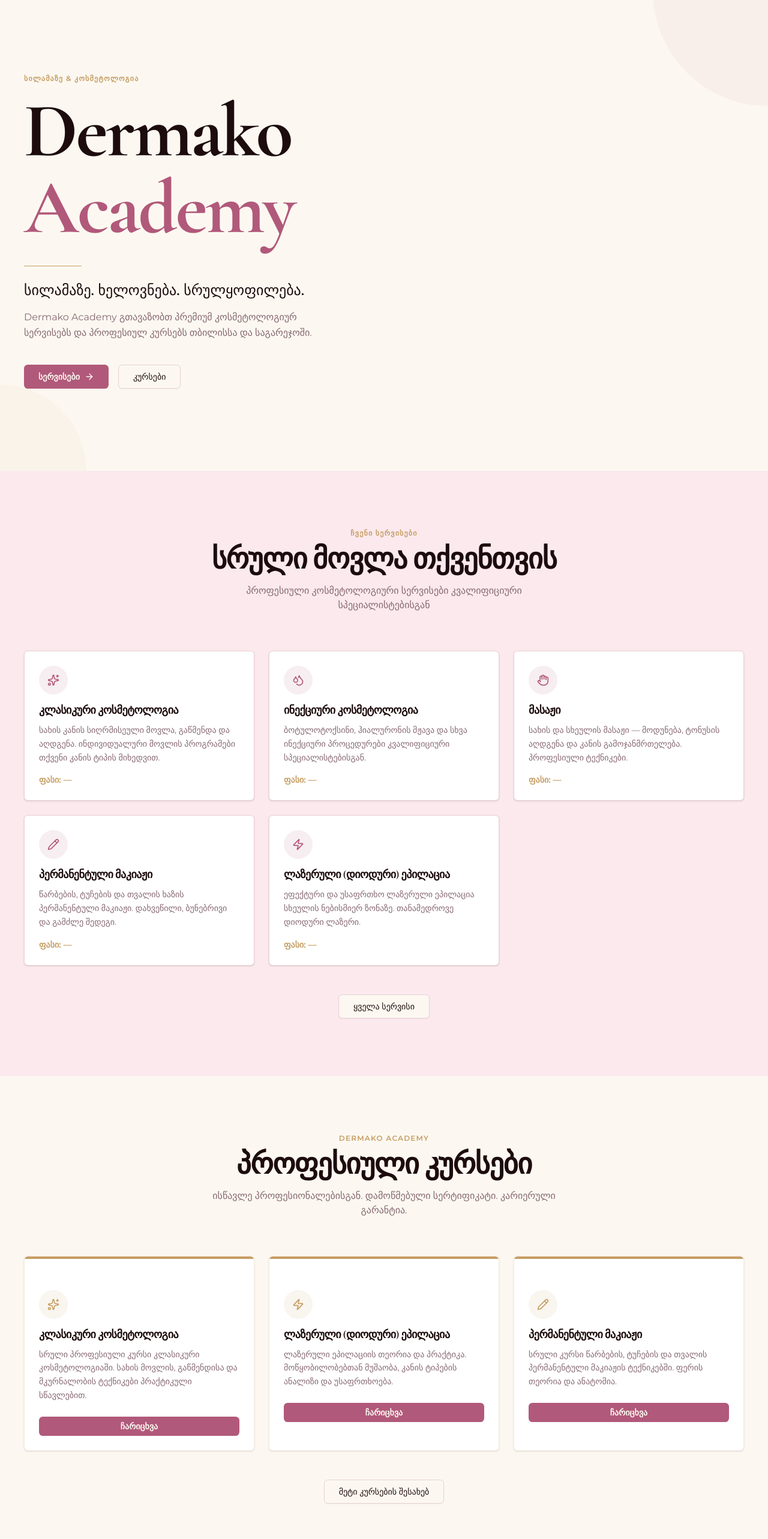
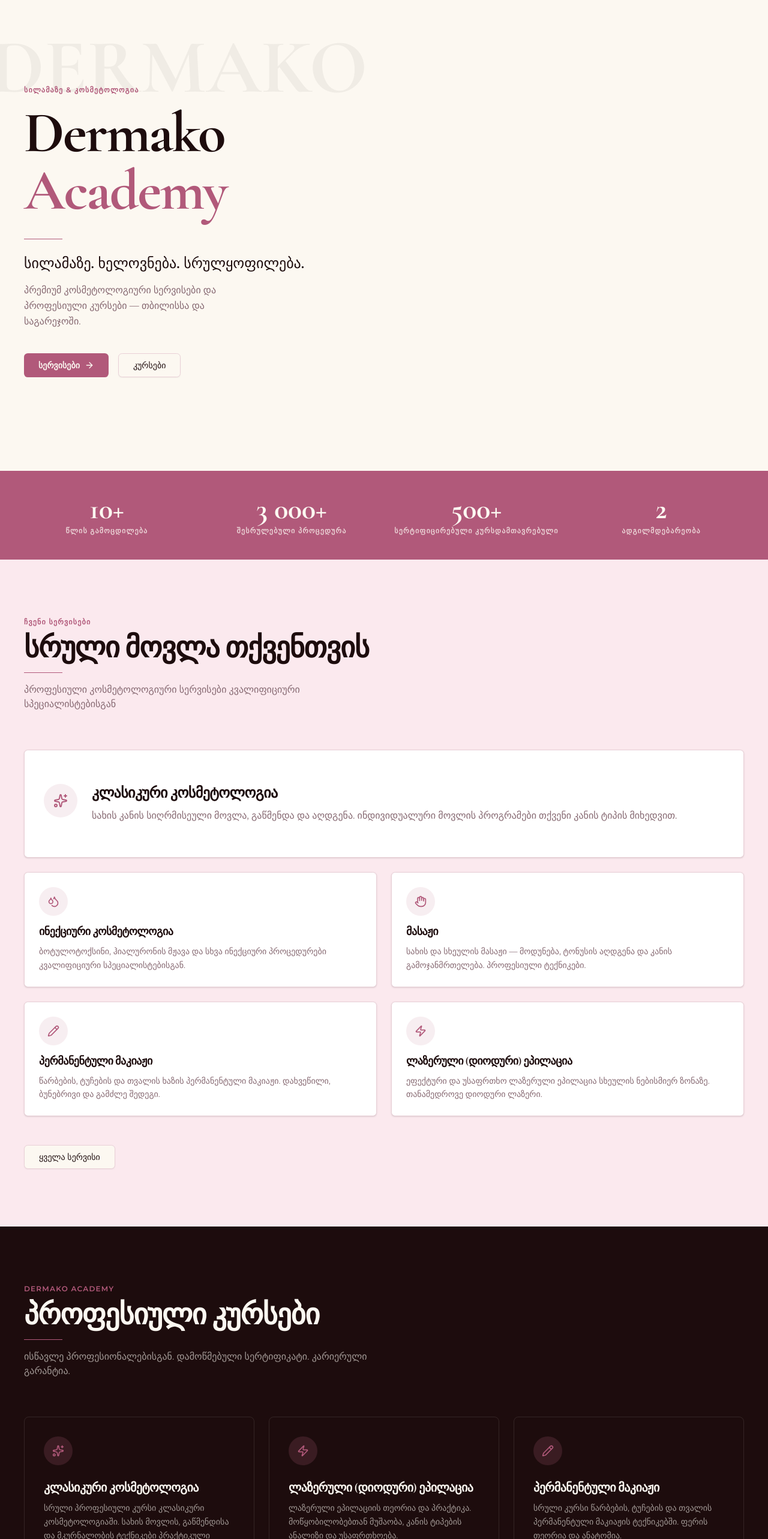
Before and after one commit to nati-nati13/silamaze, a Next.js app: page / in a window 1280 px wide. Shown: the part 80-2646 px from the top of the page at 60% size. Built offline with nearby package versions, Linux system fonts and the light colour scheme; no server answers.

Commit message:
update contact page maps and header icon

```diff
--- a/src/features/marketing/components/contact-section.tsx
+++ b/src/features/marketing/components/contact-section.tsx
@@ -3,39 +3,27 @@
 
 import { Button } from '@/shared/components/ui/button';
 import { FACEBOOK_URL, LOCATIONS } from '@/shared/const/contacts.const';
+
 import { LocationMaps } from './location-maps';
 
 export const ContactSection = () => {
   return (
     <section className="py-24 bg-foreground text-background">
       <div className="mx-auto max-w-7xl px-6 sm:px-10">
-        <header className="mb-16 text-center">
-          <p className="text-xs font-semibold tracking-widest uppercase text-secondary">
+        <div className="grid grid-cols-1 gap-16 lg:grid-cols-2">
+          <div>
+            <p className="text-xs font-semibold tracking-widest uppercase text-primary">
               მოგვინახულეთ
             </p>
             <h2 className="mt-3 font-heading text-4xl font-bold text-background sm:text-5xl">
               ჩვენი მისამართები
             </h2>
-        </header>
+            <div className="mt-4 h-px w-16 bg-primary" aria-hidden="true" />
+            <p className="mt-6 text-base leading-relaxed text-background/60 max-w-sm">
+              ორ ქალაქში გთავაზობთ იდენტურ პრემიუმ სერვისს. დაჯავშნეთ ვიზიტი ახლავე.
+            </p>
 
-        <div className="grid grid-cols-1 gap-6 sm:grid-cols-2 max-w-2xl mx-auto">
-          {LOCATIONS.map((loc) => (
-            <div
-              key={loc.city}
-              className="rounded-lg border border-background/10 p-8 text-center"
-            >
-              <MapPin className="mx-auto size-8 text-primary mb-4" aria-hidden="true" />
-              <p className="font-heading text-xl font-bold text-background">{loc.city}</p>
-              <p className="mt-2 text-sm text-background/70">{loc.address}</p>
-            </div>
-          ))}
-        </div>
-
-        <div className="mt-10">
-          <LocationMaps />
-        </div>
-
-        <div className="mt-12 flex flex-col items-center gap-4">
+            <div className="mt-8 flex flex-col items-start gap-4">
               <Link
                 href={FACEBOOK_URL}
                 target="_blank"
@@ -43,13 +31,37 @@
                 className="inline-flex items-center gap-2 text-sm font-semibold text-background/80 transition-colors hover:text-primary"
               >
                 <Facebook className="size-5" aria-hidden="true" />
-            გამოგვიგზავნეთ შეტყობინება Facebook-ზე
+                Facebook-ზე შეტყობინება
               </Link>
               <Button asChild>
                 <Link href="/kontakti">სრული კონტაქტი</Link>
               </Button>
             </div>
           </div>
+
+          <div className="flex flex-col gap-4">
+            {LOCATIONS.map((loc) => (
+              <div
+                key={loc.city}
+                className="flex items-start gap-4 rounded-lg border border-background/10 p-6 transition-colors duration-300 hover:border-primary/40"
+              >
+                <MapPin
+                  className="mt-0.5 size-5 shrink-0 text-primary"
+                  aria-hidden="true"
+                />
+                <div>
+                  <p className="font-heading text-xl font-bold text-background">{loc.city}</p>
+                  <p className="mt-1 text-sm text-background/60">{loc.address}</p>
+                </div>
+              </div>
+            ))}
+          </div>
+        </div>
+
+        <div className="mt-12">
+          <LocationMaps />
+        </div>
+      </div>
     </section>
   );
 };
--- a/src/features/marketing/components/courses-section.tsx
+++ b/src/features/marketing/components/courses-section.tsx
@@ -4,7 +4,6 @@
 import { EnrollButton } from '@/features/enrollment/components/enroll-button';
 
 import { Button } from '@/shared/components/ui/button';
-import { Card, CardContent, CardHeader } from '@/shared/components/ui/card';
 import { COURSES, type Course } from '@/shared/const/courses.const';
 
 const ICON_MAP: Record<Course['icon'], LucideIcon> = {
@@ -15,16 +14,17 @@
 
 export const CoursesSection = () => {
   return (
-    <section className="py-24 bg-background">
+    <section className="py-24 bg-foreground">
       <div className="mx-auto max-w-7xl px-6 sm:px-10">
-        <header className="mb-16 text-center">
-          <p className="text-xs font-semibold tracking-widest uppercase text-secondary">
+        <header className="mb-16">
+          <p className="text-xs font-semibold tracking-widest uppercase text-primary">
             Dermako Academy
           </p>
-          <h2 className="mt-3 font-heading text-4xl font-bold text-foreground sm:text-5xl">
+          <h2 className="mt-3 font-heading text-4xl font-bold text-background sm:text-5xl">
             პროფესიული კურსები
           </h2>
-          <p className="mt-4 text-base text-muted-foreground max-w-xl mx-auto">
+          <div className="mt-4 h-px w-16 bg-primary" aria-hidden="true" />
+          <p className="mt-4 text-base text-background/60 max-w-xl">
             ისწავლე პროფესიონალებისგან. დამოწმებული სერტიფიკატი. კარიერული გარანტია.
           </p>
         </header>
@@ -33,37 +33,36 @@
           {COURSES.map((course) => {
             const Icon = ICON_MAP[course.icon];
             return (
-              <Card
+              <div
                 key={course.id}
-                className="group relative gap-0 overflow-hidden border-secondary/20 transition-shadow duration-300 hover:shadow-lg"
+                className="group flex flex-col gap-6 rounded-lg border border-background/10 p-8 transition-colors duration-300 hover:border-primary/50 hover:bg-background/5"
               >
-                <div
-                  className="absolute top-0 left-0 h-1 w-full bg-secondary"
-                  aria-hidden="true"
-                />
-                <CardHeader className="pt-8 pb-3">
-                  <span className="inline-flex size-12 items-center justify-center rounded-full bg-secondary/10 text-secondary">
-                    <Icon className="size-5" aria-hidden="true" />
-                  </span>
-                </CardHeader>
-                <CardContent>
-                  <h3 className="font-heading text-lg font-semibold text-foreground">
+                <span className="inline-flex size-12 items-center justify-center rounded-full bg-primary/20 text-primary">
+                  <Icon className="size-5" aria-hidden="true" />
+                </span>
+                <div>
+                  <h3 className="font-heading text-xl font-semibold text-background">
                     {course.title}
                   </h3>
-                  <p className="mt-2 text-sm leading-relaxed text-muted-foreground">
+                  <p className="mt-2 text-sm leading-relaxed text-background/60">
                     {course.description}
                   </p>
-                  <div className="mt-6">
-                    <EnrollButton courseId={course.id} courseTitle={course.title} />
-                  </div>
-                </CardContent>
-              </Card>
+                </div>
+                <div className="mt-auto">
+                  <EnrollButton courseId={course.id} courseTitle={course.title} />
+                </div>
+              </div>
             );
           })}
         </div>
 
-        <div className="mt-12 text-center">
-          <Button variant="outline" size="lg" asChild>
+        <div className="mt-12">
+          <Button
+            variant="ghost"
+            size="lg"
+            asChild
+            className="text-background/80 hover:text-background hover:bg-background/10"
+          >
             <Link href="/akademia">მეტი კურსების შესახებ</Link>
           </Button>
         </div>
--- a/src/features/marketing/components/hero-section.tsx
+++ b/src/features/marketing/components/hero-section.tsx
@@ -6,28 +6,28 @@
 export const HeroSection = () => {
   return (
     <section className="relative min-h-screen bg-background flex items-center overflow-hidden">
-      <div
-        className="absolute top-0 right-0 size-96 rounded-full bg-primary/5 translate-x-1/2 -translate-y-1/2"
+      <span
+        className="absolute -left-4 top-16 font-heading text-9xl font-bold text-foreground/5 select-none pointer-events-none leading-none"
         aria-hidden="true"
-      />
-      <div
-        className="absolute bottom-0 left-0 size-72 rounded-full bg-secondary/5 -translate-x-1/2 translate-y-1/2"
-        aria-hidden="true"
-      />
+      >
+        DERMAKO
+      </span>
 
-      <div className="relative z-10 mx-auto w-full max-w-7xl px-6 py-24 sm:px-10">
-        <p className="animate-rise text-xs font-semibold tracking-widest uppercase text-secondary">
+      <div className="relative z-10 mx-auto w-full max-w-7xl px-6 sm:px-10">
+        <div className="grid grid-cols-1 lg:grid-cols-2 items-center gap-16 py-24">
+          <div>
+            <p className="animate-rise text-xs font-semibold tracking-widest uppercase text-primary">
               სილამაზე & კოსმეტოლოგია
             </p>
 
-        <h1 className="animate-rise animate-rise-1 mt-4 font-heading text-7xl font-bold leading-none text-foreground sm:text-9xl">
+            <h1 className="animate-rise animate-rise-1 mt-4 font-heading text-7xl font-bold leading-none text-foreground sm:text-8xl">
               Dermako
               <br />
               <span className="text-primary">Academy</span>
             </h1>
 
             <div
-          className="animate-rise animate-rise-2 mt-8 h-px w-24 bg-secondary"
+              className="animate-rise animate-rise-2 mt-8 h-px w-16 bg-primary"
               aria-hidden="true"
             />
 
@@ -35,9 +35,8 @@
               სილამაზე. ხელოვნება. სრულყოფილება.
             </p>
 
-        <p className="animate-rise animate-rise-3 mt-4 max-w-lg text-base leading-relaxed text-muted-foreground">
-          Dermako Academy გთავაზობთ პრემიუმ კოსმეტოლოგიურ სერვისებს და პროფესიულ კურსებს
-          თბილისსა და საგარეჯოში.
+            <p className="animate-rise animate-rise-3 mt-4 max-w-sm text-base leading-relaxed text-muted-foreground">
+              პრემიუმ კოსმეტოლოგიური სერვისები და პროფესიული კურსები — თბილისსა და საგარეჯოში.
             </p>
 
             <div className="animate-rise animate-rise-4 mt-10 flex flex-col gap-4 sm:flex-row">
@@ -52,6 +51,23 @@
               </Button>
             </div>
           </div>
+
+          <div
+            className="hidden lg:flex items-center justify-center animate-fade-in"
+            aria-hidden="true"
+          >
+            <div className="relative size-96">
+              <div className="absolute inset-0 rounded-full border border-primary/10" />
+              <div className="absolute inset-8 rounded-full border border-primary/15" />
+              <div className="absolute inset-16 rounded-full border border-primary/25" />
+              <div className="absolute inset-24 rounded-full border-2 border-primary/40" />
+              <div className="absolute inset-32 rounded-full border-2 border-primary/50 bg-primary/5" />
+              <div className="absolute inset-40 rounded-full bg-primary/20" />
+              <div className="absolute inset-44 rounded-full bg-primary/50" />
+            </div>
+          </div>
+        </div>
+      </div>
     </section>
   );
 };
--- a/src/features/marketing/components/home-page.tsx
+++ b/src/features/marketing/components/home-page.tsx
@@ -2,6 +2,7 @@
 import { CoursesSection } from '@/features/marketing/components/courses-section';
 import { HeroSection } from '@/features/marketing/components/hero-section';
 import { ServicesSection } from '@/features/marketing/components/services-section';
+import { StatStrip } from '@/features/marketing/components/stat-strip';
 import { Footer } from '@/shared/components/layout/footer';
 import { Header } from '@/shared/components/layout/header';
 
@@ -11,6 +12,7 @@
       <Header />
       <main className="flex-1">
         <HeroSection />
+        <StatStrip />
         <ServicesSection />
         <CoursesSection />
         <ContactSection />
--- a/src/features/marketing/components/services-section.tsx
+++ b/src/features/marketing/components/services-section.tsx
@@ -14,23 +14,43 @@
 };
 
 export const ServicesSection = () => {
+  const [featured, ...rest] = SERVICES;
+  const FeaturedIcon = ICON_MAP[featured.icon];
+
   return (
     <section className="py-24 bg-muted">
       <div className="mx-auto max-w-7xl px-6 sm:px-10">
-        <header className="mb-16 text-center">
-          <p className="text-xs font-semibold tracking-widest uppercase text-secondary">
+        <header className="mb-16">
+          <p className="text-xs font-semibold tracking-widest uppercase text-primary">
             ჩვენი სერვისები
           </p>
           <h2 className="mt-3 font-heading text-4xl font-bold text-foreground sm:text-5xl">
             სრული მოვლა თქვენთვის
           </h2>
-          <p className="mt-4 text-base text-muted-foreground max-w-xl mx-auto">
+          <div className="mt-4 h-px w-16 bg-primary" aria-hidden="true" />
+          <p className="mt-4 text-base text-muted-foreground max-w-xl">
             პროფესიული კოსმეტოლოგიური სერვისები კვალიფიციური სპეციალისტებისგან
           </p>
         </header>
 
-        <div className="grid grid-cols-1 gap-6 sm:grid-cols-2 lg:grid-cols-3">
-          {SERVICES.map((service) => {
+        <Card className="mb-6 group gap-0 overflow-hidden transition-shadow duration-300 hover:shadow-md">
+          <CardContent className="flex flex-col gap-6 p-8 sm:flex-row sm:items-start">
+            <span className="inline-flex size-14 shrink-0 items-center justify-center rounded-full bg-primary/10 text-primary group-hover:bg-primary group-hover:text-primary-foreground transition-colors duration-300">
+              <FeaturedIcon className="size-6" aria-hidden="true" />
+            </span>
+            <div>
+              <h3 className="font-heading text-2xl font-semibold text-foreground">
+                {featured.title}
+              </h3>
+              <p className="mt-2 text-base leading-relaxed text-muted-foreground">
+                {featured.description}
+              </p>
+            </div>
+          </CardContent>
+        </Card>
+
+        <div className="grid grid-cols-1 gap-6 sm:grid-cols-2">
+          {rest.map((service) => {
             const Icon = ICON_MAP[service.icon];
             return (
               <Card
@@ -49,14 +69,13 @@
                   <p className="mt-2 text-sm leading-relaxed text-muted-foreground">
                     {service.description}
                   </p>
-                  <p className="mt-4 text-sm font-semibold text-secondary">ფასი: ––</p>
                 </CardContent>
               </Card>
             );
           })}
         </div>
 
-        <div className="mt-12 text-center">
+        <div className="mt-12">
           <Button variant="outline" size="lg" asChild>
             <Link href="/servesebi">ყველა სერვისი</Link>
           </Button>
--- /dev/null
+++ b/src/features/marketing/components/stat-strip.tsx
@@ -0,0 +1,20 @@
+import { DERMAKO_STATS } from '@/shared/const/home.const';
+
+export const StatStrip = () => {
+  return (
+    <div className="bg-primary text-primary-foreground">
+      <div className="mx-auto max-w-7xl px-6 py-10 sm:px-10">
+        <dl className="grid grid-cols-2 gap-8 md:grid-cols-4">
+          {DERMAKO_STATS.map((stat) => (
+            <div key={stat.label} className="text-center">
+              <dt className="font-heading text-5xl font-bold">{stat.value}</dt>
+              <dd className="mt-1 text-xs font-semibold tracking-widest uppercase opacity-75">
+                {stat.label}
+              </dd>
+            </div>
+          ))}
+        </dl>
+      </div>
+    </div>
+  );
+};
--- a/src/shared/const/home.const.ts
+++ b/src/shared/const/home.const.ts
@@ -1,41 +1,11 @@
-export type FeatureCard = {
-  label: string;
-  title: string;
-  description: string;
-  icon: 'layers' | 'shield' | 'boxes';
-};
-
-export const HOME_FEATURES: FeatureCard[] = [
-  {
-    label: 'Framework',
-    title: 'Next.js 16',
-    description:
-      'App Router, React Server Components, and streaming built in. Ship fast on architecture that scales.',
-    icon: 'layers',
-  },
-  {
-    label: 'Auth & data',
-    title: 'NextAuth + MongoDB',
-    description:
-      'Credentials and OAuth with JWT sessions, wired to MongoDB via Mongoose. Secure by default, extensible by design.',
-    icon: 'shield',
-  },
-  {
-    label: 'State & UI',
-    title: 'Zustand + shadcn/ui',
-    description:
-      'Vanilla Zustand stores via context for predictable state. shadcn/ui for a polished, accessible interface.',
-    icon: 'boxes',
-  },
-];
-
-export type HomeStat = {
+export type DermakoStat = {
   value: string;
   label: string;
 };
 
-export const HOME_STATS: HomeStat[] = [
-  { value: 'Day 1', label: 'Auth, DB & UI ready' },
-  { value: '100%', label: 'TypeScript strict' },
-  { value: 'Vitest', label: 'Tests wired in' },
+export const DERMAKO_STATS: DermakoStat[] = [
+  { value: '10+', label: 'წლის გამოცდილება' },
+  { value: '3 000+', label: 'შესრულებული პროცედურა' },
+  { value: '500+', label: 'სერტიფიცირებული კურსდამთავრებული' },
+  { value: '2', label: 'ადგილმდებარეობა' },
 ];
```
Lines whose indentation alone changed are shown as unchanged.
